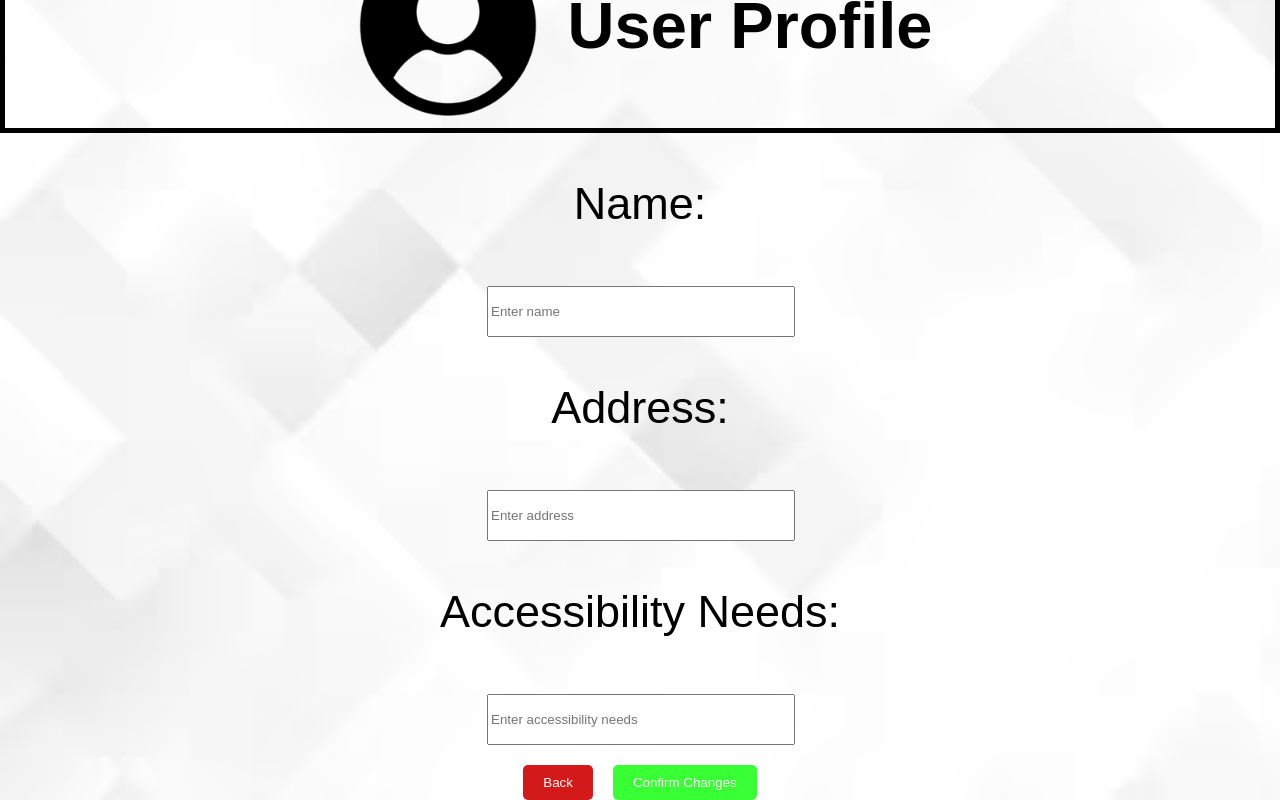
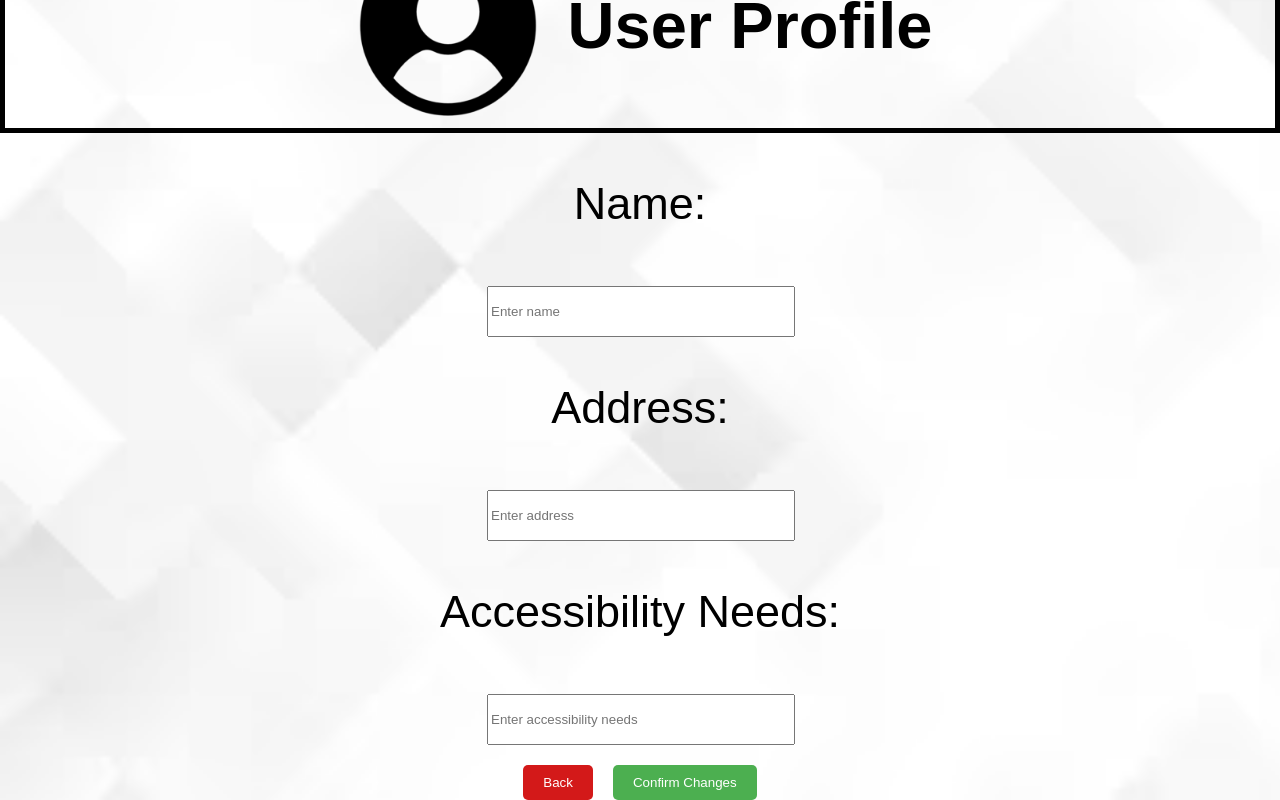
Before and after one commit to hafeefas/HCIParking, a React (Create React App) app: page /user-profiles in a window 1280 px wide. Shown: the part 946-1746 px from the top of the page. Built offline with nearby package versions, Linux system fonts and the light colour scheme.

Commit message:
minor fix to confirm button CSS

```diff
--- a/src/UserProfile/UserProfile.css
+++ b/src/UserProfile/UserProfile.css
@@ -74,7 +74,7 @@
   cursor: pointer;
   margin: 0 10px;
 }
-.edit-button,
+.edit-button:hover,
 .confirm-button:hover {
   background-color: #39ff35;
 }
```
